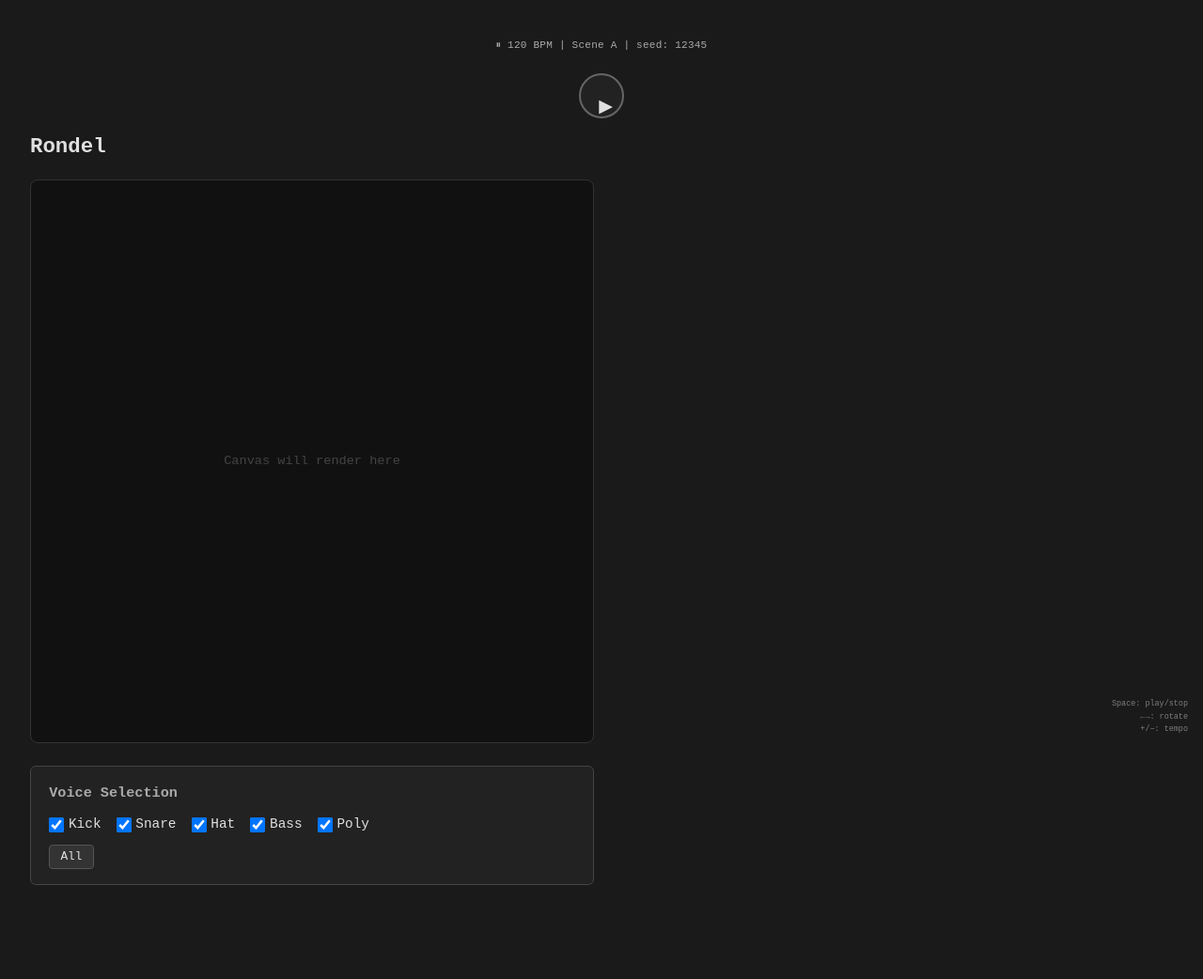
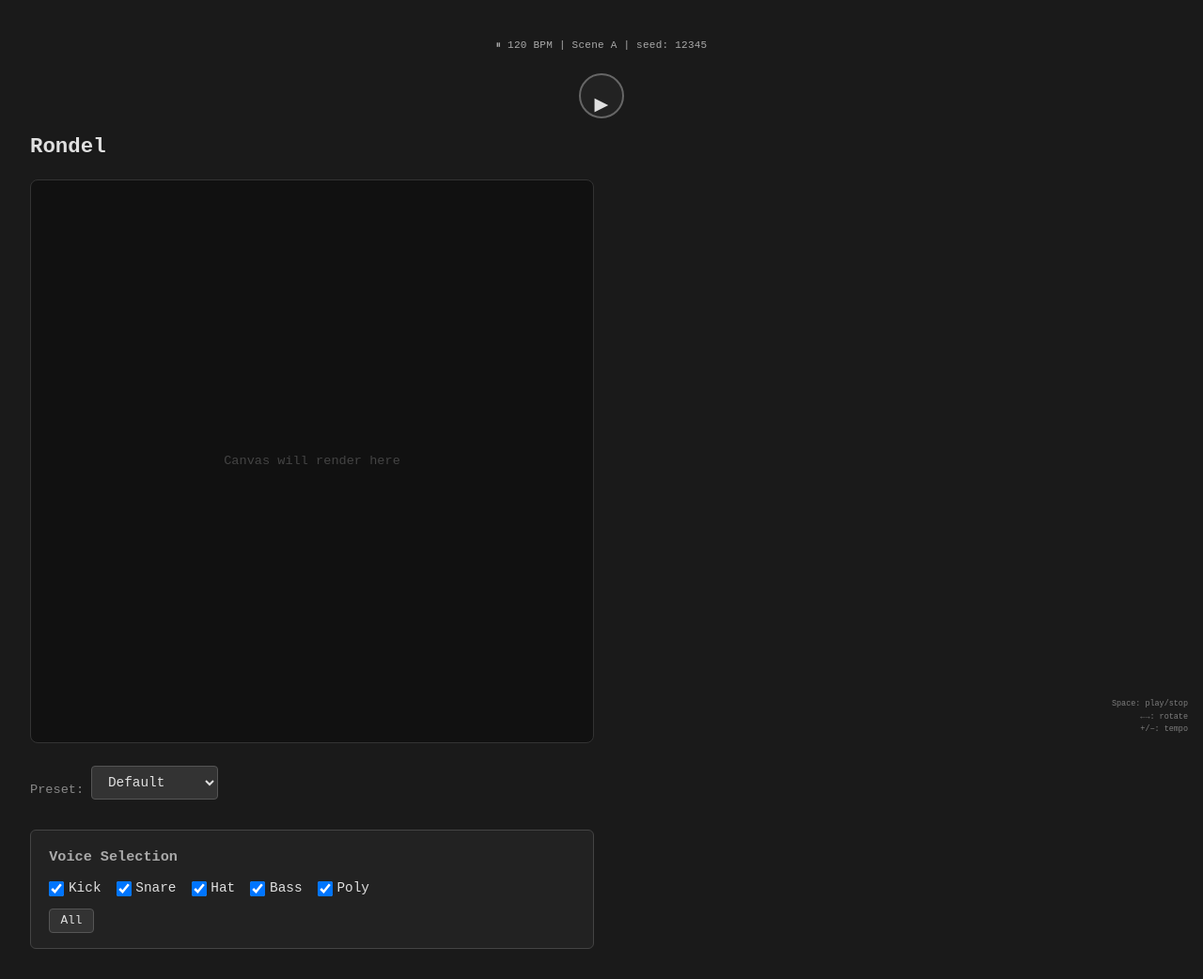
Before and after one commit to reprodev/rondel, a website: page index.html in a window 1280 px wide. Shown: the whole page at 94% size. Before the commit the page ends 974 px from the top, so only its background shows below. Drawn offline with Linux system fonts and the light colour scheme.

Commit message:
feat: wire preset selector dropdown
Add <select> dropdown to index.html with 6 presets: Techno, Ambient,
Polymetric, Minimal, Afro, Glitch. Inline script loads preset on change
via start(getPresetByName(selected)), merging full patch data.

main.js: start() now merges bpm, root, scale, seed, masterGain, rings,
arrangement into currentPatch. Supports presets loading with all parameters.

Tested: each preset loads immediately, sounds intentional and distinct
(Techno: 128 BPM 4-on-the-floor; Ambient: 88 BPM sparse reverb; etc).

```diff
--- a/index.html
+++ b/index.html
@@ -15,10 +15,10 @@
       line-height: 1.6;
     }
     h1 { margin-bottom: 1rem; font-size: 1.4rem; }
-    button {
+    button, select {
       font-family: inherit;
-      font-size: 1rem;
-      padding: 0.6rem 1.2rem;
+      font-size: 0.9rem;
+      padding: 0.5rem 0.8rem;
       cursor: pointer;
       background: #333;
       color: #e0e0e0;
@@ -26,9 +26,10 @@
       border-radius: 4px;
       margin-right: 0.5rem;
     }
-    button:hover { background: #444; }
+    button:hover, select:hover { background: #444; }
     button:active { background: #555; }
     button:disabled { opacity: 0.4; cursor: not-allowed; }
+    select { margin-bottom: 1rem; }
     #canvas-placeholder {
       width: 100%;
       max-width: 600px;
@@ -42,6 +43,16 @@
       color: #444;
       font-size: 0.85rem;
       margin-bottom: 1.5rem;
+    }
+    .preset-bar {
+      margin-bottom: 1rem;
+      display: flex;
+      align-items: center;
+      gap: 0.5rem;
+    }
+    .preset-bar label {
+      font-size: 0.85rem;
+      color: #888;
     }
     .voice-selection {
       background: #222;
@@ -84,6 +95,19 @@
   <h1>Rondel</h1>
   <div id="canvas-placeholder">Canvas will render here</div>
 
+  <div class="preset-bar">
+    <label for="preset-select">Preset:</label>
+    <select id="preset-select">
+      <option value="">Default</option>
+      <option value="Techno">Techno</option>
+      <option value="Ambient">Ambient</option>
+      <option value="Polymetric">Polymetric</option>
+      <option value="Minimal">Minimal</option>
+      <option value="Afro">Afro</option>
+      <option value="Glitch">Glitch</option>
+    </select>
+  </div>
+
   <div class="voice-selection">
     <h2>Voice Selection</h2>
     <div class="voice-checkboxes">
@@ -98,7 +122,10 @@
 
   <script type="module">
     import { start, stop, playing, setActiveVoices } from './src/main.js';
+    import { getPresetByName } from './src/state/presets.js';
+    import { createPatch } from './src/state/patch.js';
 
+    const presetSelect = document.getElementById('preset-select');
     const btnAll = document.getElementById('btn-all');
     const checkboxes = document.querySelectorAll('[data-voice]');
 
@@ -125,6 +152,24 @@
         onVoiceChange();
       });
     }
+
+    // Preset selector: load and start playback on change
+    presetSelect.addEventListener('change', async () => {
+      const name = presetSelect.value;
+
+      // Stop current playback before switching
+      if (playing()) stop();
+
+      if (name) {
+        const preset = getPresetByName(name);
+        if (preset) {
+          await start(preset);
+        }
+      } else {
+        // "Default" selected — load fresh default patch
+        await start(createPatch());
+      }
+    });
   </script>
 </body>
 </html>
--- a/src/main.js
+++ b/src/main.js
@@ -121,9 +121,13 @@ function onPlayToggle() {
 export async function start(patchData) {
   if (patchData && patchData !== currentPatch) {
     if (patchData.bpm !== undefined) currentPatch.bpm = patchData.bpm;
+    if (patchData.root !== undefined) currentPatch.root = patchData.root;
+    if (patchData.scale !== undefined) currentPatch.scale = patchData.scale;
+    if (patchData.seed !== undefined) currentPatch.seed = patchData.seed;
+    if (patchData.masterGain !== undefined) currentPatch.masterGain = patchData.masterGain;
     if (patchData.activeVoices !== undefined) currentPatch.activeVoices = patchData.activeVoices;
-    if (patchData.seed !== undefined) currentPatch.seed = patchData.seed;
     if (patchData.rings) currentPatch.rings = patchData.rings;
+    if (patchData.arrangement) currentPatch.arrangement = patchData.arrangement;
   }
 
   const ctx = await ensureResumed();
```
